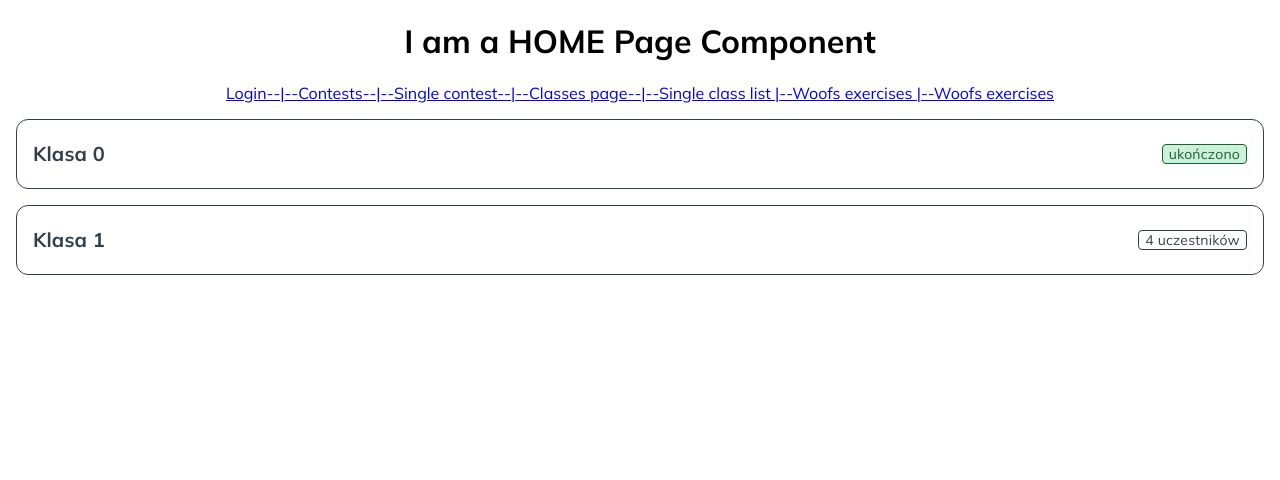
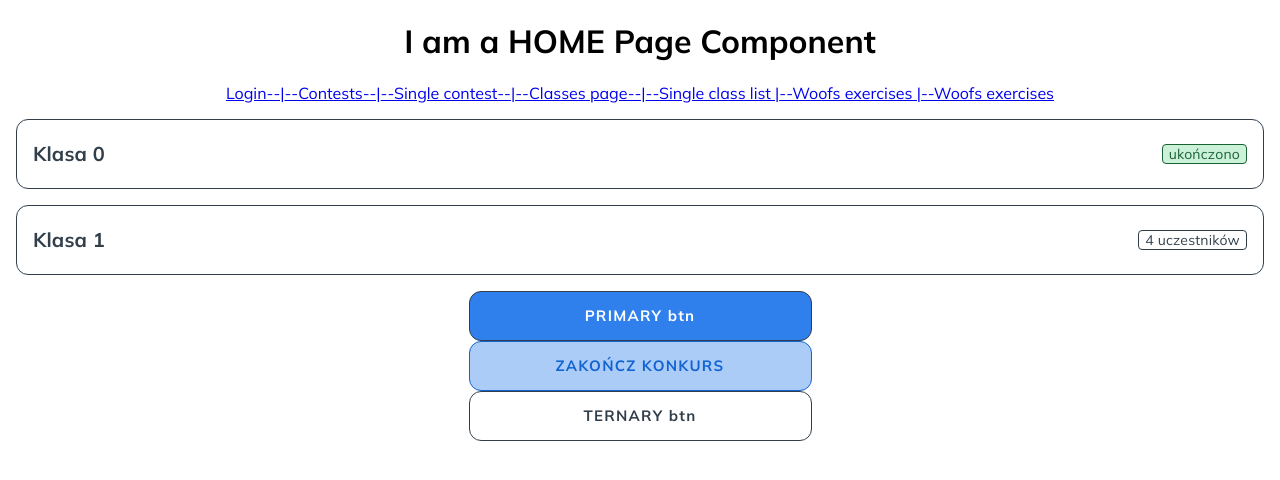
Before and after one commit to CC2021-WBL/GOOD-BOI-Application, a React (Create React App) app: page /contests/1/classes in a window 1280 px wide. Shown: the top 480 px of the page. Built offline with nearby package versions, Linux system fonts and the light colour scheme.

Commit message:
fix: refactor ternary operators

```diff
--- a/src/Atoms/MainBtn/MainBtn.js
+++ b/src/Atoms/MainBtn/MainBtn.js
@@ -21,8 +21,8 @@ MainBtn.propTypes = {
   primary: propTypes.string,
   secondary: propTypes.string,
   ternary: propTypes.string,
-  text: propTypes.string,
-  onClick: propTypes.func, // TODO: do sprawdzenia
+  text: propTypes.string.isRequired,
+  onClick: propTypes.func,
 };
 
 export default MainBtn;
--- a/src/Atoms/MainBtn/MainBtnStyled.js
+++ b/src/Atoms/MainBtn/MainBtnStyled.js
@@ -9,28 +9,27 @@ export const Wrapper = styled.div`
 `;
 
 const MainBtnStyled = styled.button`
-  display: block;
   width: 343px;
   height: 50px;
   color: ${(props) =>
-    !props.primary
-      ? !props.secondary
-        ? `${COLORS.grey800}`
-        : `${COLORS.primary601}`
-      : `${COLORS.white}`};
+    props.primary
+      ? COLORS.white
+      : props.secondary
+      ? COLORS.primary601
+      : COLORS.grey800};
   ${FONTS.button};
   background: ${(props) =>
-    !props.primary
-      ? !props.secondary
-        ? 'transparent'
-        : `${COLORS.primary201}`
-      : `${COLORS.primary501}`};
+    props.primary
+      ? COLORS.primary501
+      : props.secondary
+      ? COLORS.primary201
+      : 'transparent'};
   border-radius: 12px;
   border: ${(props) =>
-    !props.primary
-      ? !props.secondary
-        ? `0.5px solid ${COLORS.grey800}`
-        : `0.5px solid ${COLORS.primary601}`
+    props.primary
+      ? `0.5px solid ${COLORS.grey800}`
+      : props.secondary
+      ? `0.5px solid ${COLORS.primary601}`
       : `0.5px solid ${COLORS.grey800}`};
   display: flex;
   justify-content: center;
--- a/src/Pages/ClassesPage/ClassesPage.js
+++ b/src/Pages/ClassesPage/ClassesPage.js
@@ -1,7 +1,18 @@
 import ClassOrDogButton from '../../Molecules/ClassCompetitorButton/ClassOrDogButton';
 import RANDOM_CONTESTS from '../../Data/Dummy-data/test-data-random-contests';
+import { Wrapper } from '../../Atoms/MainBtn/MainBtnStyled';
+import MainBtn from '../../Atoms/MainBtn/MainBtn';
 
 const ClassesPage = () => {
+  function primaryBtnHandler() {
+    console.log('primary button clicked');
+  }
+  function secondaryBtnHandler() {
+    console.log('secondary button clicked');
+  }
+  function ternaryBtnHandler() {
+    console.log('ternary button clicked');
+  }
   return (
     <>
       {RANDOM_CONTESTS[0].obedienceClasses.map((classObject) => {
@@ -19,6 +30,15 @@ const ClassesPage = () => {
           />
         );
       })}
+      <Wrapper>
+        <MainBtn onClick={primaryBtnHandler} primary text="PRIMARY btn" />
+        <MainBtn
+          onClick={secondaryBtnHandler}
+          secondary
+          text="ZAKOŃCZ KONKURS"
+        />
+        <MainBtn onClick={ternaryBtnHandler} ternary text="TERNARY btn" />
+      </Wrapper>
     </>
   );
 };
```
